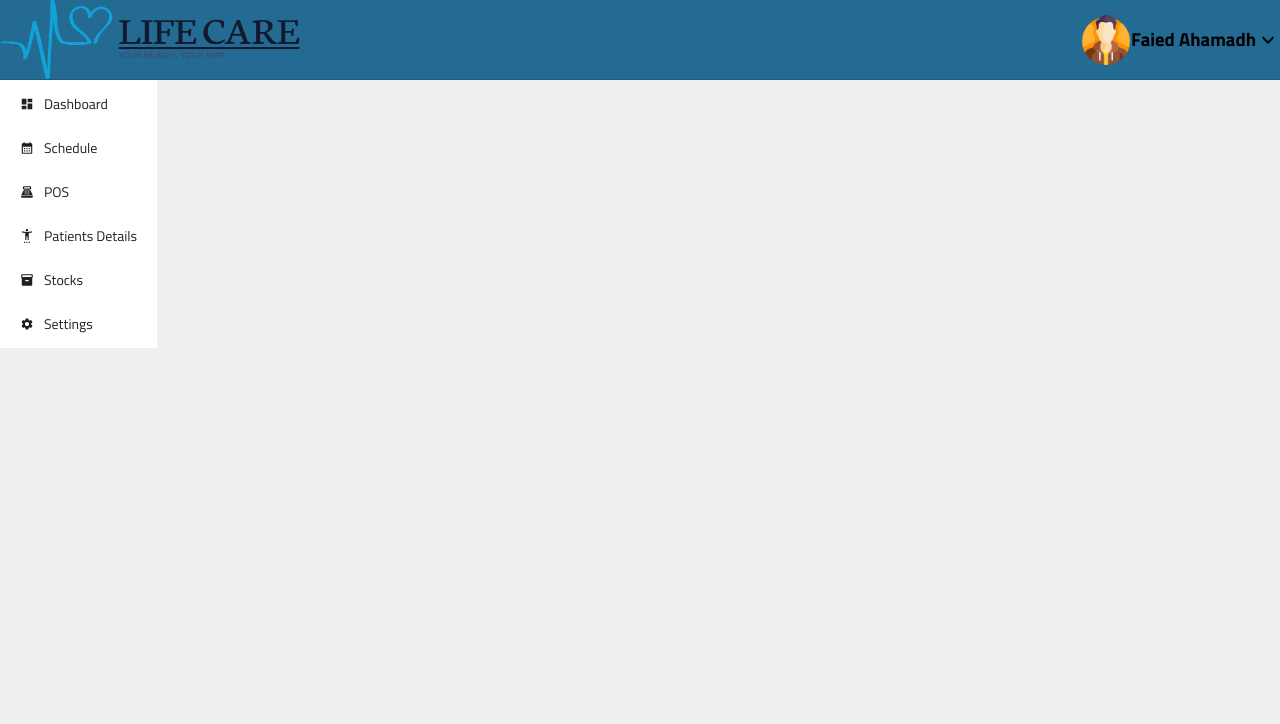
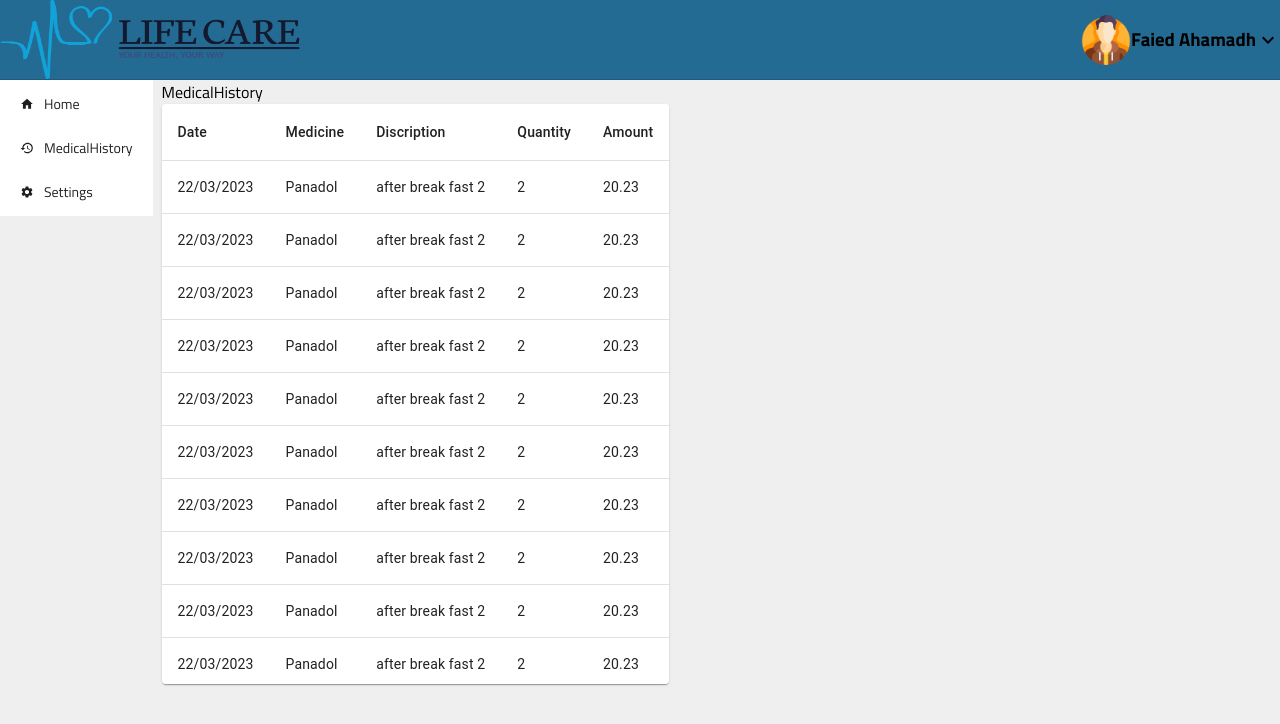
Before and after one commit to TuanFaied/dispensary-management-system, a React (Create React App) app: page /MedicalHistory in a window 1280 px wide. Shown: the top 724 px of the page. Built offline with nearby package versions, Linux system fonts and the light colour scheme.

Commit message:
User PAge Design

```diff
--- a/src/App.js
+++ b/src/App.js
@@ -2,22 +2,25 @@ import './App.css';
 import Header from './Components/Header';
 import Sidebar from "./Components/PagesContent/Admin/SideNavbar";
 
-import PageContent from './Components/PagesContent/index'
+import PageContentAdmin from './Components/PagesContent/index'
 import { Space } from 'antd';
 import HomePage from './Components/HomePage/index'
 import SignUp from './Components/SignUP/index'
-import Login from './Components/Login/index';
+import Login from './Components/Login/index'
+import User from './Components/PagesContent/User/index'
+import Admin from './Components/PagesContent/Admin/index'
 function App() {
   return (
     <div className="App">
-        <Header/>
+       {/*  <Header/>
       <Space className="SideMenuPageContent">
         <Sidebar/>
-        <PageContent/>
-      </Space>
+        <PageContentAdmin/>
+      </Space>   */}
       {/* <HomePage/> */}
       {/* <SignUp/> */}
       {/* <Login/> */}
+      <User/>
     </div>
   );
 }
--- a/src/Components/AppUserRoutes/index.js
+++ b/src/Components/AppUserRoutes/index.js
@@ -1,5 +1,5 @@
 import React from 'react'
-import { Routes } from 'react-router-dom'
+import { Route, Routes } from 'react-router-dom'
 import Home from '../PagesContent/User/Home/Home'
 import MedicalHistory from '../PagesContent/User/MedicalHistory/MedicalHistory'
 import Settings from '../PagesContent/User/Settings/Settings'
@@ -7,7 +7,9 @@ import Settings from '../PagesContent/User/Settings/Settings'
 function index() {
   return (
     <Routes>
-
+        <Route path="/Home" element={<Home/>}/>
+        <Route path="/MedicalHistory" element={<MedicalHistory/>}/>
+        <Route path ="/Settings" element={<Settings/>}/>
     </Routes>
   )
 }
--- /dev/null
+++ b/src/Components/PagesContent/Admin/index.js
@@ -0,0 +1,22 @@
+import React from 'react'
+import '../../../App.css'
+import Header from '../../Header'
+import SideNavbar from './SideNavbar'
+import AppAdminRoute from '../../AppAdminRoutes'
+import { Space } from 'antd'
+
+function index() {
+  return (
+    <div className="App">
+        <Header/>
+        <Space className="SideMenuPageContent">
+            <SideNavbar/>
+            <AppAdminRoute/>
+
+        </Space>
+
+    </div>
+  )
+}
+
+export default index
--- a/src/Components/PagesContent/User/MedicalHistory/MedicalHistory.js
+++ b/src/Components/PagesContent/User/MedicalHistory/MedicalHistory.js
@@ -1,9 +1,147 @@
 import React from 'react'
+import {
+  TableContainer,
+  Table,
+  TableHead,
+  TableBody,
+  TableRow,
+  TableCell,
+  Paper } from '@mui/material'
 
 function MedicalHistory() {
   return (
-    <div>MedicalHistory</div>
+    <><div>MedicalHistory</div>
+      <TableContainer component={Paper} sx={{ maxHeight: '580px' }}>
+        <Table aria-aria-label='simple table' stickyHeader>
+          <TableHead>
+            <TableRow>
+              <TableCell>Date</TableCell>
+              <TableCell>Medicine</TableCell>
+              <TableCell>Discription</TableCell>
+              <TableCell>Quantity</TableCell>
+              <TableCell>Amount</TableCell>
+            </TableRow>
+          </TableHead>
+          <TableBody>
+            {tableData.map((row) => (
+              <TableRow
+                key={row.id}
+                sx={{ '&:last-child td, &:last-child th': { border: 0 } }}>
+                <TableCell>{row.date}</TableCell>
+                <TableCell>{row.medicine}</TableCell>
+                <TableCell>{row.Discription}</TableCell>
+                <TableCell>{row.quntity}</TableCell>
+                <TableCell>{row.amount}</TableCell>
+              </TableRow>
+            ))}
+          </TableBody>
+
+        </Table>
+
+      </TableContainer>
+    </>
   )
+
+}
+const tableData =[
+  {
+      id:1,
+      date:"22/03/2023",
+      medicine:"Panadol",
+      Discription:"after break fast 2",
+      quntity:2,
+      amount:20.23
+
+
+  },
+  {
+      id:2,
+      date:"22/03/2023",
+      medicine:"Panadol",
+      Discription:"after break fast 2",
+      quntity:2,
+      amount:20.23
+
+  },
+  {
+      id:3,
+      date:"22/03/2023",
+      medicine:"Panadol",
+      Discription:"after break fast 2",
+      quntity:2,
+      amount:20.23
+
+  },
+  {
+      id:4,
+      date:"22/03/2023",
+      medicine:"Panadol",
+      Discription:"after break fast 2",
+      quntity:2,
+      amount:20.23
+  },
+  {
+      id:5,
+      date:"22/03/2023",
+      medicine:"Panadol",
+      Discription:"after break fast 2",
+      quntity:2,
+      amount:20.23
+
+  },
+  {
+      id:6,
+      date:"22/03/2023",
+      medicine:"Panadol",
+      Discription:"after break fast 2",
+      quntity:2,
+      amount:20.23
+
+  },
+  {
+      id:7,
+      date:"22/03/2023",
+      medicine:"Panadol",
+      Discription:"after break fast 2",
+      quntity:2,
+      amount:20.23
+  },
+  {
+      id:8,
+      date:"22/03/2023",
+      medicine:"Panadol",
+      Discription:"after break fast 2",
+      quntity:2,
+      amount:20.23
+
+  },
+  {
+      id:9,
+      date:"22/03/2023",
+      medicine:"Panadol",
+      Discription:"after break fast 2",
+      quntity:2,
+      amount:20.23
+
+  },
+  {
+      id:10,
+      date:"22/03/2023",
+      medicine:"Panadol",
+      Discription:"after break fast 2",
+      quntity:2,
+      amount:20.23
+
+  },
+  {
+    id:11,
+    date:"22/03/2023",
+    medicine:"Panadol",
+    Discription:"after break fast 2",
+    quntity:2,
+    amount:20.23
 }
 
+]
+
 export default MedicalHistory
--- a/src/Components/PagesContent/User/Settings/Settings.js
+++ b/src/Components/PagesContent/User/Settings/Settings.js
@@ -1,8 +1,67 @@
+import { Button } from '@mui/material'
+import {  Space } from 'antd'
 import React from 'react'
 
 function Settings() {
   return (
+    <>
     <div>Settings</div>
+    <form>
+      <Space direction="horizontal">
+     <div className="name">
+         <label className="label">First Name</label>
+         <input className="input" placeholder="Jhon" type="text" name="firstname" />
+      </div>
+      <div className="name">
+         <label className="label">Last Name</label>
+         <input className="input" placeholder="wick" type="text" name="lastname" />
+      </div>
+      </Space>
+      <Space direction="horizontal">
+        <Space direction="vertical" className="gender">
+         <label className="label">Gender</label>
+        <select id="status" >
+          <option value="Male">Male</option>
+          <option value="Femle">Female</option>
+        </select>
+         </Space>
+      <div className="dateogbirth">
+         <label className="label">Date of Birth</label>
+         <input className="input"  type="date" name="DOB" />
+      </div>
+      <div className="name">
+         <label className="label">Address</label>
+         <input className="input"  type="text" name="DOB" />
+      </div>
+      </Space>
+      <Space>
+      <div className="name">
+         <label className="label">First Name</label>
+         <input className="input" placeholder="Jhon" type="text" name="firstname" />
+      </div>
+      <div className="name">
+         <label className="label">Last Name</label>
+         <input className="input" placeholder="wick" type="text" name="lastname" />
+      </div>
+      </Space>
+      <div className="name">
+         <label className="label">Current Password</label>
+         <input className="input" placeholder="Jhon" type="text" name="firstname" />
+      </div>
+      <Space>
+      <div className="name">
+         <label className="label">New Password</label>
+         <input className="input" placeholder="Jhon" type="text" name="firstname" />
+      </div>
+      <div className="name">
+         <label className="label">Re-endter Password</label>
+         <input className="input" placeholder="Jhon" type="text" name="firstname" />
+      </div>
+      </Space>
+      <div>  </div>
+      <Button variant="contained" color="primary">Save changes</Button>
+    </form>
+    </>
   )
 }
 
--- a/src/Components/PagesContent/User/UserSideNavBar.js
+++ b/src/Components/PagesContent/User/UserSideNavBar.js
@@ -1,8 +1,9 @@
 import React from 'react'
 import { useNavigate } from 'react-router-dom'
 import SettingsIcon from '@mui/icons-material/Settings';
-import { Home } from '@mui/icons-material/Home';
-
+import  Home   from '@mui/icons-material/Home';
+import  History  from '@mui/icons-material/History';
+import { Menu } from 'antd'
 function UserSideNavBar() {
     const navigete =useNavigate();
   return (
@@ -14,10 +15,10 @@ function UserSideNavBar() {
             {
                 icon : <Home/>,
                 label:"Home",
-                key:'/Dashboard'
+                key:'/Home'
             },
             {
-                icon : <DashboardIcon/>,
+                icon : <History/>,
                 label:"MedicalHistory",
                 key:'/MedicalHistory'
             },
--- /dev/null
+++ b/src/Components/PagesContent/User/index.js
@@ -0,0 +1,20 @@
+import React from 'react'
+import Header from '../../Header'
+import { Space } from 'antd'
+import UserSideNavBar from './UserSideNavBar'
+import AppUserRoute from '../../AppUserRoutes'
+import '../../../App.css'
+function index() {
+  return (
+    <div className="App">
+        <Header/>
+        <Space className="SideMenuPageContent">
+            <UserSideNavBar/>
+            <AppUserRoute/>
+
+        </Space>
+    </div>
+  )
+}
+
+export default index
```
